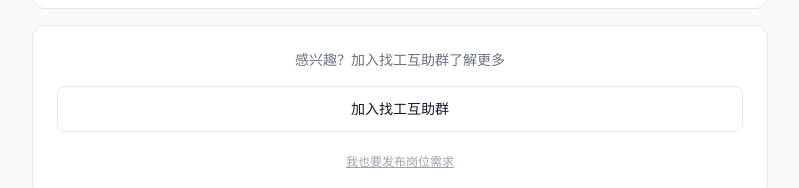
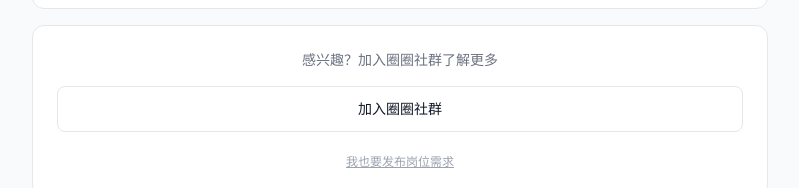
Before and after one commit to quanquan-code/remote-q-web, a React (Vite) app: page /#/job/rec01U5wdy in a window 1280 px wide. Shown: the part 568-756 px from the top of the page, without its empty margins (240-1039 px from the left). Built offline with nearby package versions, Linux system fonts and the light colour scheme.

Commit message:
chore: rename 找工互助群 to 圈圈社群 everywhere

```diff
--- a/src/pages/JobDetail.jsx
+++ b/src/pages/JobDetail.jsx
@@ -196,12 +196,12 @@ const JobDetail = () => {
             </div>
           ) : (
             <div className="text-center">
-              <p className="text-sm text-gray-500 mb-4">感兴趣？加入找工互助群了解更多</p>
+              <p className="text-sm text-gray-500 mb-4">感兴趣？加入圈圈社群了解更多</p>
               <button
                 onClick={() => setShowQrModal(true)}
                 className="w-full py-3 border border-gray-200 text-gray-900 rounded-lg text-sm font-medium hover:bg-gray-50 transition-colors"
               >
-                加入找工互助群
+                加入圈圈社群
               </button>
             </div>
           )}
--- a/src/pages/Jobs.jsx
+++ b/src/pages/Jobs.jsx
@@ -202,8 +202,8 @@ const Jobs = () => {
       {showQrModal && (
         <div className="fixed inset-0 bg-black/50 flex items-center justify-center z-50" onClick={() => setShowQrModal(false)}>
           <div className="bg-white rounded-xl p-6 max-w-sm mx-4" onClick={e => e.stopPropagation()}>
-            <h3 className="text-lg font-semibold text-gray-900 mb-4">加入找工互助群</h3>
-            <p className="text-sm text-gray-500 mb-4">扫码添加圈圈微信，拉你进找工互助群</p>
+            <h3 className="text-lg font-semibold text-gray-900 mb-4">加入圈圈社群</h3>
+            <p className="text-sm text-gray-500 mb-4">扫码添加圈圈微信，拉你进圈圈社群</p>
             <div className="bg-gray-100 rounded-lg w-48 h-48 mx-auto flex items-center justify-center overflow-hidden">
               <img src="/images/wechat-qr.png" alt="圈圈微信二维码" className="w-full h-full object-contain" />
             </div>
```
